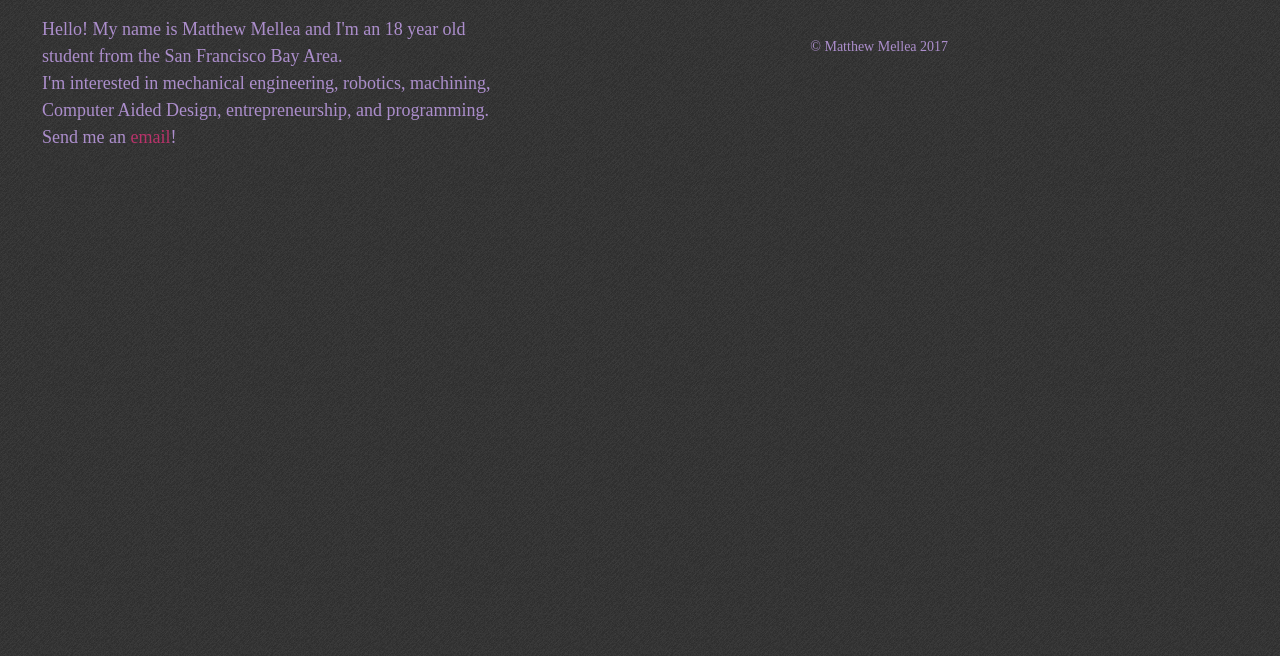
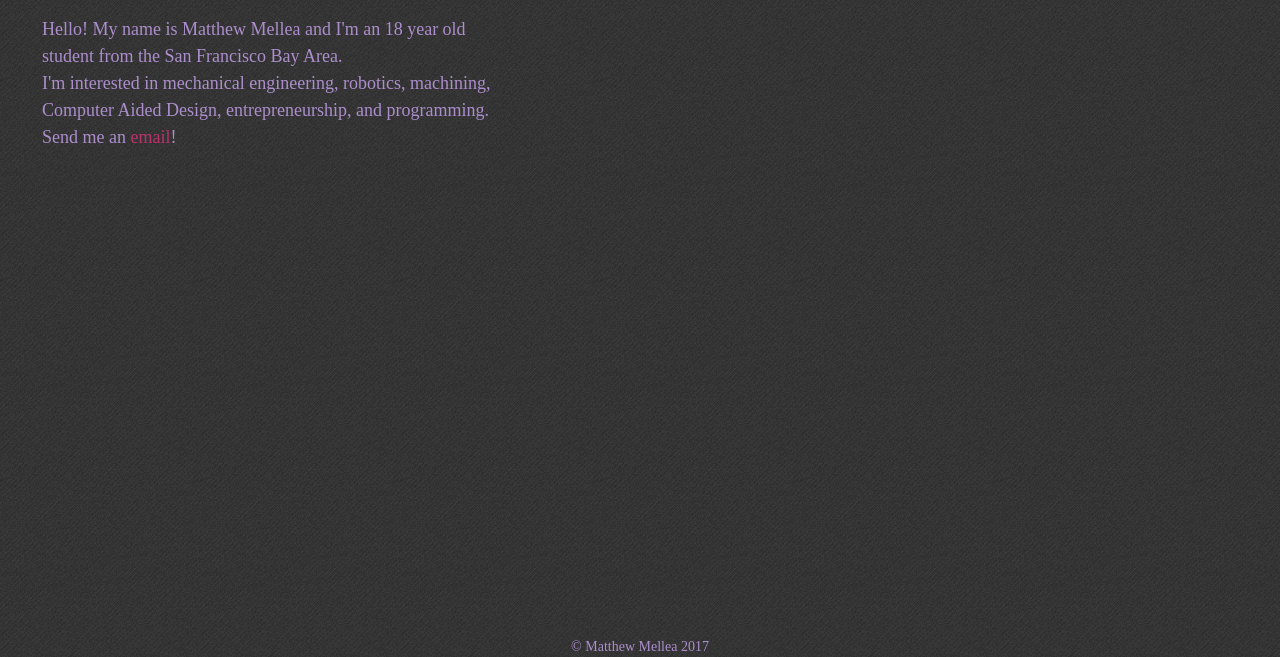
Before and after one commit to bluetomatoes/bluetomatoes.github.io, a plain HTML site: page index.html in a window 1280 px wide. Shown: the part 144-801 px from the top of the page. Drawn offline with Linux system fonts and the light colour scheme; a web font is replaced by a local one.

Commit message:
updated style sheet

```diff
--- a/styles/style.css
+++ b/styles/style.css
@@ -109,7 +109,7 @@ div.welcome {
 .welcome>p{
 	font-size: 18px;
 }
-class.footer{
+section.footer{
 	position: absolute;
 	bottom: 0;
 	left: 0;
```
